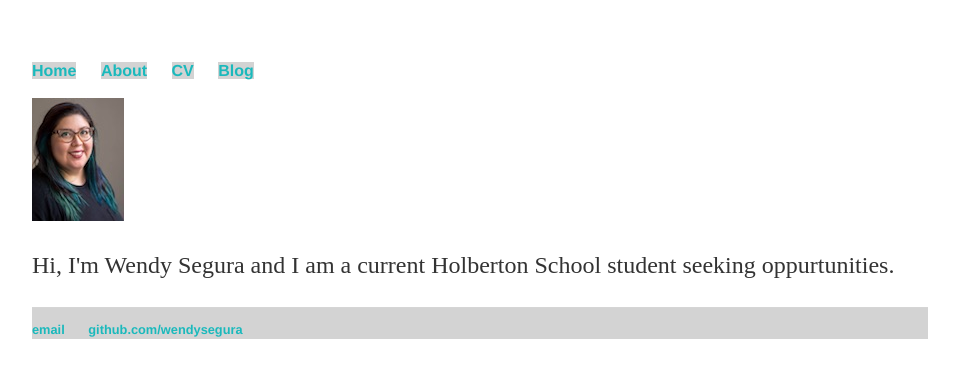
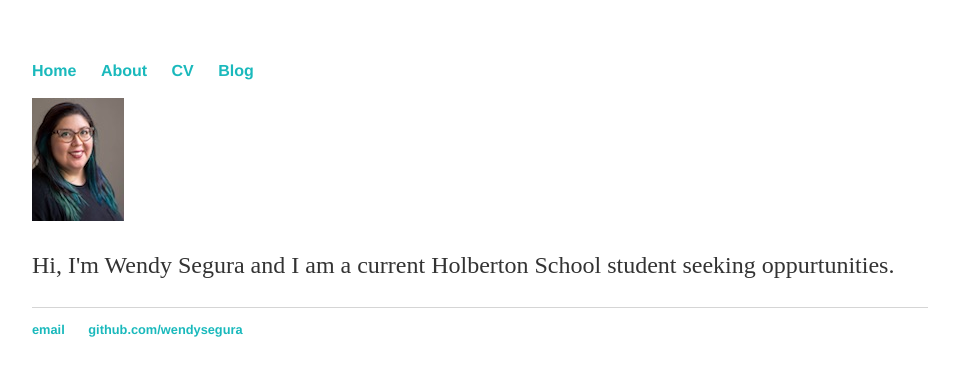
Before and after one commit to feliciahsieh/wendysegura.github.io, a Jekyll site: the page built from index.html, in a window 1280 px wide. Shown: the top 378 px of the page, without its empty margins (160-1119 px from the left). Built offline with Jekyll 4.4.1, drawn with Linux system fonts in a browser that asks for light colours.

Commit message:
Update main.css

```diff
--- a/css/main.css
+++ b/css/main.css
@@ -1,6 +1,6 @@
 body { margin: 60px auto; width: 70%;}
 
-a { text-decoration: none; color: #1ab9bc; background-color: lightgrey;}
+a { text-decoration: none; color: #1ab9bc;}
 a:hover { text-decoration: underline; }
 
 p, ul { font-size: 1.5em; line-height: 1.4em; color: #333; }
@@ -14,7 +14,7 @@ h4 { font-size: 1.9em; }
 nav ul, footer ul { font-size: 1em; font-family: 'Helvetica', 'Arial', 'Sans-Serif'; padding: 0px; list-style: none; font-weight: bold; }
 nav ul li, footer ul li { display: inline; margin-right: 20px; }
 
-footer { border-top: 1px solid #d5d5d5; font-size: .8em; background-color: lightgrey;}
+footer { border-top: 1px solid #d5d5d5; font-size: .8em;}
 
 /* Blog */
 ul.posts { margin: 20px auto 40px; font-size: 1.5em; }
```
